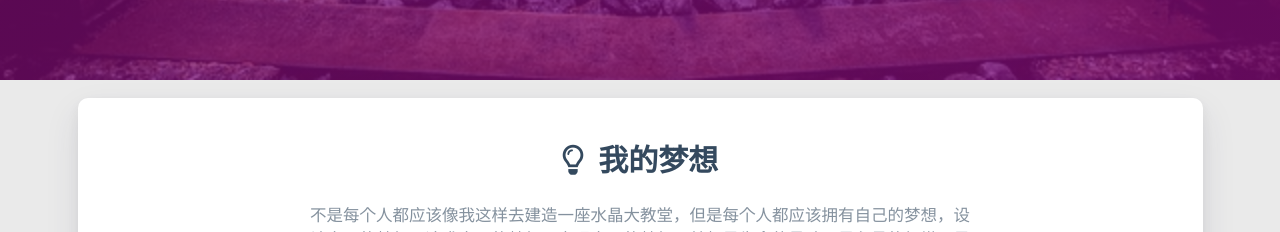
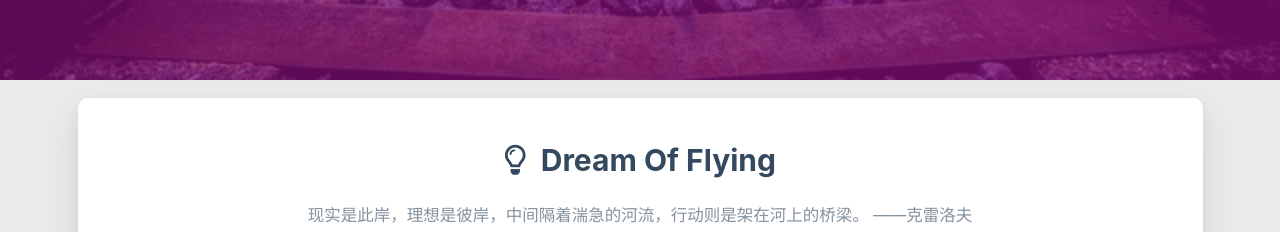
Before and after one commit to Nikoliving/NikoBlog.github.io, a plain HTML site: page index.html in a window 1280 px wide. Shown: the part 720-952 px from the top of the page. Drawn offline with Linux system fonts and the light colour scheme; some packages are replaced by stand-ins of ours; no server answers; a script that the page names is missing.

Commit message:
Site updated: 2024-04-08 03:11:26

```diff
--- a/index.html
+++ b/index.html
@@ -550,12 +550,12 @@
                         <div class="dream">
 
     <div class="title center-align">
-        <i class="far fa-lightbulb"></i>&nbsp;&nbsp;我的梦想
+        <i class="far fa-lightbulb"></i>&nbsp;&nbsp;Dream Of Flying
     </div>
 
     <div class="row">
         <div class="col l8 offset-l2 m10 offset-m1 s10 offset-s1 center-align text">
-            不是每个人都应该像我这样去建造一座水晶大教堂，但是每个人都应该拥有自己的梦想，设计自己的梦想，追求自己的梦想，实现自己的梦想。梦想是生命的灵魂，是心灵的灯塔，是引导人走向成功的信仰。有了崇高的梦想，只要矢志不渝地追求，梦想就会成为现实，奋斗就会变成壮举，生命就会创造奇迹。——罗伯·舒乐
+            现实是此岸，理想是彼岸，中间隔着湍急的河流，行动则是架在河上的桥梁。 ——克雷洛夫
         </div>
     </div>
 </div>
```
